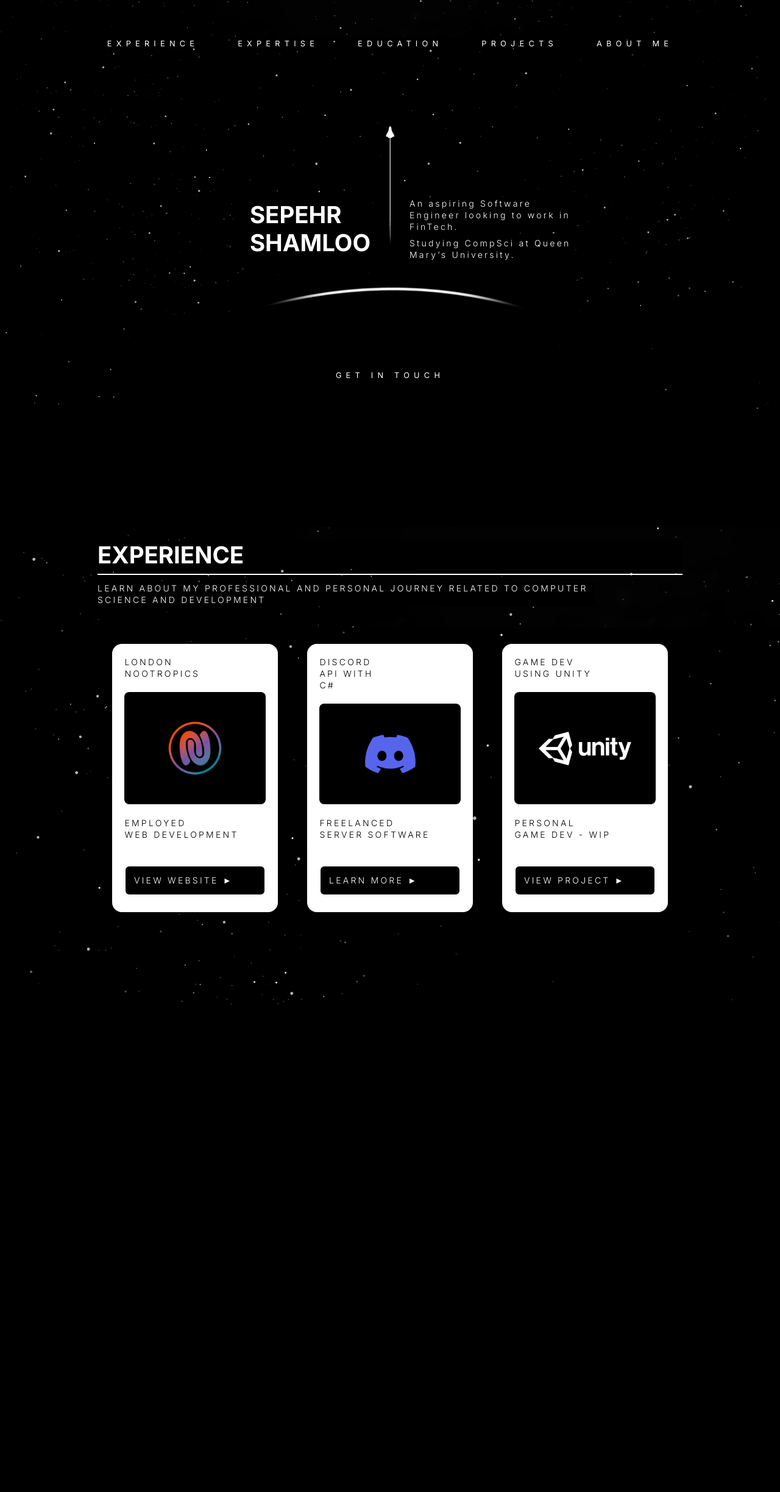
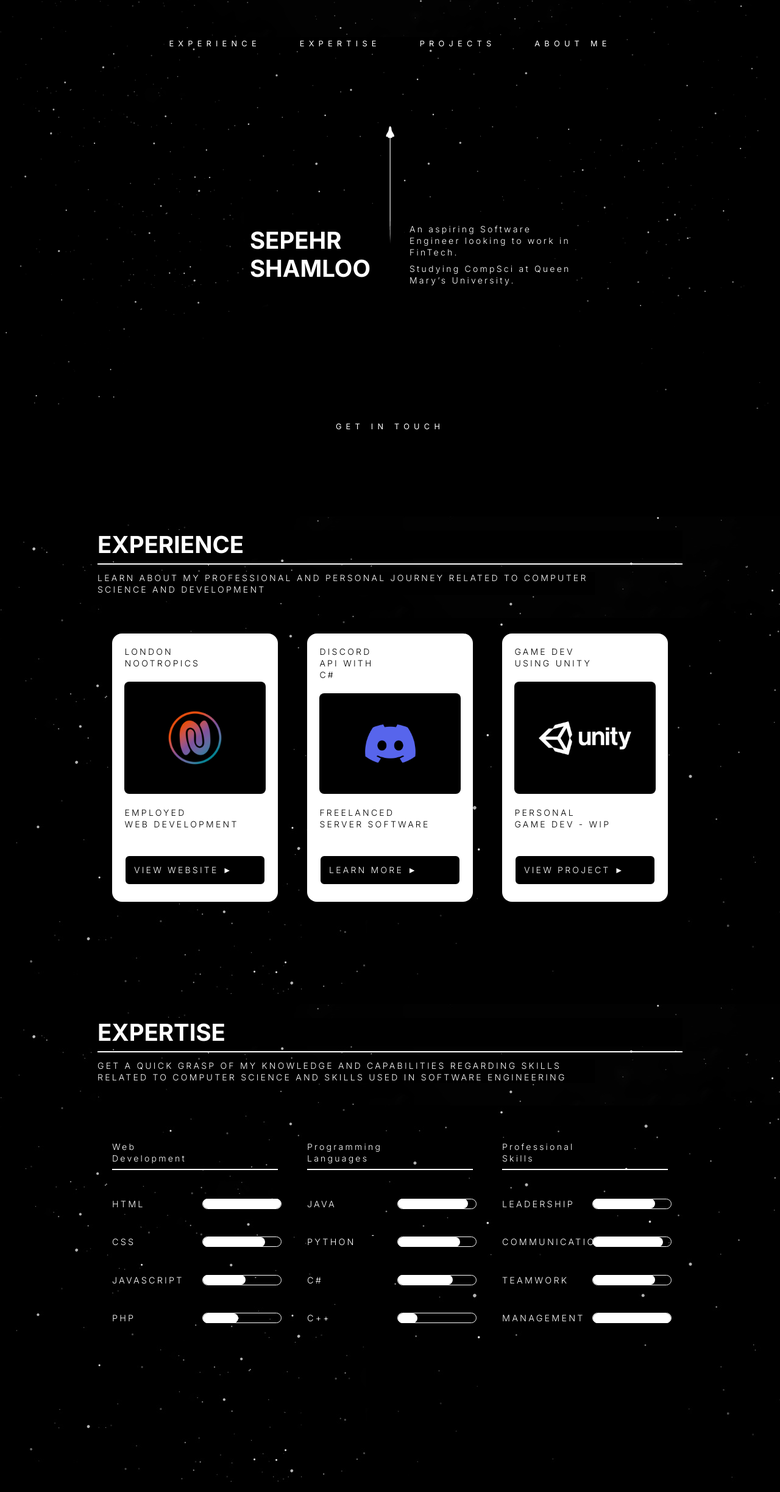
Before and after one commit to Sep-Fading/Sep-Fading.github.io, a PHP site: page / in a window 1280 px wide. Shown: the whole page at 61% size. Before the commit the page ends 1647 px from the top, so only its background shows below. Run offline with PHP 8.4, Linux system fonts and the light colour scheme.

Commit message:
Added more content

```diff
--- a/css/animations.css
+++ b/css/animations.css
@@ -12,3 +12,25 @@
     0% { opacity: 0; }
     100% { opacity: 1; }
 }
+
+/* Animation for skill bar slides */
+
+.slidebarAnimation {
+    animation-duration: 1000ms;
+    animation-timing-function: ease-in;
+    animation-delay: 100ms;
+    animation-iteration-count: 1;
+    animation-name: slide1;
+}
+
+@keyframes slide1 {
+    0% {
+        width: 0%;
+    }
+
+    100% {
+        width: 50%;
+    }
+}
+
+/* Slide In Animation */
--- a/css/index-styles.css
+++ b/css/index-styles.css
@@ -7,61 +7,61 @@
 
 .page-container-1 {
     width: 100vw;
-    height: 100vh;
+    height: 80vh;
     display: grid;
     grid-template-columns: 1fr 4fr 1fr;
-    grid-template-rows: 0.5fr 2fr 1fr;
+    grid-template-rows: 6fr 1fr;
     grid-template-areas:
-        'header header header'
         'content content content'
         'touchbtn touchbtn touchbtn';
     justify-content: center;
     place-items: center;
     align-content: center;
     grid-auto-flow: column;
-
-    row-gap: 5vh;
 }
 
-.page-content{
+.page-content {
     grid-column-start: 2;
     grid-column-end: 3;
+    grid-area: content;
     margin-inline: 10rem
 }
 
-.page-first-content-wrapper{
+.page-first-content-wrapper {
     display: grid;
+    ;
     grid-template-columns: 1fr 1fr;
     grid-template-rows: 1fr;
     column-gap: 5vw;
     place-items: center;
 }
 
-.h1-name{
+.h1-name {
     grid-column-start: 1;
     grid-column-end: 2;
     justify-self: end;
 }
 
-.h1-description{
+.h1-description {
     display: flex;
     flex-direction: column;
     gap: 1vh;
     grid-column-start: 2;
     grid-column-end: 3;
     justify-self: start;
-
+    margin-right: 40%;
 }
 
 /* contanct link button */
-.contact-link-btn{
+.contact-link-btn {
     display: grid;
     grid-area: touchbtn;
     grid-column-start: 2;
     grid-column-end: 3;
     align-self: baseline;
 }
-.contact-link-btn a{
+
+.contact-link-btn a {
     position: relative;
     color: #FFF;
     font-family: Inter;
@@ -74,9 +74,9 @@
 }
 
 
-/* Second section */
+/* EXPERIENCE SECTION */
 
-.page-container-2{
+.page-container-2 {
     background-image: url(../imgs/main_bgcontin.jpg);
     width: 100vw;
     height: 100vh;
@@ -89,22 +89,19 @@
     grid-auto-flow: column;
 
     row-gap: 5vh;
-    margin-block: 5%;
+    margin-top: 5%;
 }
 
-.section-title{
+.section-title {
     grid-column-start: 2;
     grid-column-end: 5;
     justify-self: center;
 }
 
-.section-title p{
+.section-title p {
     margin-right: 15%;
     margin-top: 1.25%;
 }
-
-
-/* columns */
 
 .exp-col {
     display: grid;
@@ -121,7 +118,7 @@
     border-radius: 1rem;
 }
 
-.exp-col p{
+.exp-col p {
     color: black;
     background-color: white;
     text-transform: uppercase;
@@ -130,7 +127,7 @@
     margin-block: 7.5%;
 }
 
-.exp-col-img{
+.exp-col-img {
     grid-row-start: 2;
     grid-row-end: 3;
 
@@ -140,11 +137,11 @@
     border-radius: 0.5rem;
 }
 
-.exp-col-btn{
+.exp-col-btn {
     margin-bottom: 2.5%;
 }
 
-.col1{
+.col1 {
     grid-row-start: 2;
     grid-row-end: 3;
 
@@ -152,18 +149,18 @@
     grid-column-end: 3;
 }
 
-.col1 p{
+.col1 p {
     margin-right: 50%;
 }
 
-.col1 .exp-col-img{
+.col1 .exp-col-img {
     background-image: url(../imgs/ldnnootslogo.png);
     background-size: contain;
     background-position: center;
     background-repeat: no-repeat;
 }
 
-.col2{
+.col2 {
     grid-row-start: 2;
     grid-row-end: 3;
 
@@ -171,18 +168,18 @@
     grid-column-end: 4;
 }
 
-.col2 p{
+.col2 p {
     margin-right: 50%;
 }
 
-.col2 .exp-col-img{
+.col2 .exp-col-img {
     background-image: url(../imgs/discordlogo.webp);
     background-size: contain;
     background-position: center;
     background-repeat: no-repeat;
 }
 
-.col3{
+.col3 {
     grid-row-start: 2;
     grid-row-end: 3;
 
@@ -190,22 +187,22 @@
     grid-column-end: 5;
 }
 
-.col3 p{
+.col3 p {
     margin-right: 40%;
 }
 
-.col3 .exp-col-img{
+.col3 .exp-col-img {
     background-image: url(../imgs/unitylogo.jpg);
     background-size: contain;
     background-position: center;
     background-repeat: no-repeat;
 }
 
-.exp-col-desc p{
+.exp-col-desc p {
     margin-right: 20%;
 }
 
-.exp-col-btn p{
+.exp-col-btn p {
     color: white;
     background-color: black;
     margin-right: 7.5%;
@@ -219,7 +216,7 @@
     transition: 500ms;
 }
 
-.exp-col-btn p:hover{
+.exp-col-btn p:hover {
     background-color: #FFF;
     color: black;
     border-style: solid;
@@ -229,3 +226,131 @@
     transition: 500ms;
     cursor: pointer;
 }
+
+
+/* EXPERTISE SECTION */
+.page-container-3 {
+    background-image: url(../imgs/main_bgcontin.jpg);
+    width: 100vw;
+    height: 100vh;
+    display: grid;
+    grid-template-columns: 0.5fr 1fr 1fr 1fr 0.5fr;
+    grid-template-rows: 0.5fr 2fr;
+    justify-content: center;
+    place-items: center;
+    align-content: center;
+    grid-auto-flow: column;
+
+    row-gap: 5vh;
+    margin-bottom: 5%;
+}
+
+.expertise-col{
+    width: 85%;
+    margin-top: 10%;
+    align-self: start;
+}
+
+.skills-container {
+    width: 300px;
+    height: 250px;
+    display: grid;
+    grid-template-columns: 0.25fr 1fr 0.25fr;
+    grid-template-rows: 1fr 1fr 1fr 1fr;
+}
+
+.itm1{
+    grid-row: 1/2;
+}
+
+.itm2{
+    grid-row: 2/3;
+}
+
+.itm3{
+    grid-row: 3/4;
+}
+
+.itm4{
+    grid-row: 4/5;
+}
+
+.skills-container p{
+    margin:0;
+    font-size: 0.9rem;
+}
+
+.skills-flex {
+    display: grid;
+    grid-template-columns: 10vw 10vw;
+    grid-template-rows: 1fr;
+    margin-block: 20px;
+    align-items: center;
+}
+
+.skill-bar {
+    width: 100%;
+    height: 15px;
+    border: 1px solid white;
+    margin: 0 20px;
+    border-radius: 20px;
+    display: flex;
+    align-items: center;
+}
+
+.skill-bar-inside {
+    border-radius: 30px;
+    width: 50%;
+    height: 16px;
+    background: white;
+}
+
+.htmlbar{
+    width: 100%;
+}
+
+.cssbar{
+    width: 80%;
+}
+
+.jsbar{
+    width: 55%;
+}
+
+.phpbar{
+    width: 45%;
+}
+
+.javabar{
+    width: 90%;
+}
+
+.pythonbar{
+    width: 80%;
+}
+
+.csharpbar{
+    width: 70%;
+}
+
+.cppbar{
+    width: 25%;
+}
+
+.leaderbar{
+    width: 80%;
+}
+
+.commsbar{
+    width: 90%;
+}
+
+.teambar{
+    width: 80%;
+}
+
+.managebar{
+    width: 100%;
+}
+
+/* PROJECTS SECTION */
--- a/css/main-theme.css
+++ b/css/main-theme.css
@@ -8,6 +8,18 @@ body {
     background-repeat: no-repeat;
 }
 
+.page-wrapper{
+    display: grid;
+    width: 100vw;
+    height: 200vh;
+    grid-template-columns: 1fr;
+    grid-template-rows: 1fr repeat(2, 5fr);
+    grid-template-areas:
+    'header-main'
+    'firstpage'
+    'secondpage';
+}
+
 /* Global styles */
 
 h1 {
@@ -16,6 +28,17 @@ h1 {
     font-size: 3vw;
     font-style: normal;
     font-weight: 700;
+    line-height: normal;
+    text-transform: uppercase;
+    background-color: black;
+}
+
+h3 {
+    color: #FFF;
+    font-family: Inter;
+    font-size: 0.9vw;
+    font-style: normal;
+    font-weight: 300;
     line-height: normal;
     text-transform: uppercase;
     background-color: black;
@@ -43,20 +66,18 @@ hr{
 
 /* Header & Nav Menu */
 
-.page-header-content-container {
-    width: 100%;
-    height: 20rem;
-    grid-area: header;
-}
-
 .page-header-center {
     justify-items: center;
     place-items: center;
 }
 
 .page-header{
-    grid-column-start: 2;
-    grid-column-end: 3;
+    display: flex;
+    grid-column-start: 1;
+    grid-column-end: 2;
+    place-self: center;
+    top: 0;
+    z-index: 10;
 }
 
 .page-header-nav ul {
@@ -68,6 +89,7 @@ hr{
     margin-block: 4rem;
     list-style: none;
     gap: 5vw;
+    background-color: black;
 }
 
 .page-header-nav ul li, .hoveranim{
--- a/index.html
+++ b/index.html
@@ -17,19 +17,18 @@
 </head>
 
 <body>
-    <div class="page-container-1">
+    <div class="page-wrapper">
         <div class="page-header">
             <div class="page-header-nav">
                 <ul>
                     <li><a href="">Experience</a></li>
                     <li><a href="">Expertise</a></li>
-                    <li><a href="">Education</a></li>
                     <li><a href="">Projects</a></li>
                     <li><a href="">About Me</a></li>
                 </ul>
             </div>
         </div>
-
+        <div class="page-container-1">
             <div class="page-content">
                 <div class="page-first-content-wrapper">
                     <div class="h1-name fadeinAnimation">
@@ -64,7 +63,9 @@
                     <p>Employed <br>web development</p>
                 </div>
                 <div class="exp-col-btn">
-                <a href=""><p>View Website  ►</p></a>
+                    <a href="">
+                        <p>View Website ►</p>
+                    </a>
                 </div>
             </div>
             <div class="exp-col col2">
@@ -77,7 +78,7 @@
                     <p>Freelanced <br>Server Software</p>
                 </div>
                 <div class="exp-col-btn">
-                <p>Learn more  ►</p>
+                    <p>Learn more ►</p>
                 </div>
             </div>
             <div class="exp-col col3">
@@ -90,8 +91,154 @@
                     <p>Personal <br>Game Dev - WIP</p>
                 </div>
                 <div class="exp-col-btn">
-                <a href=""><p>View Project  ►</p></a>
+                    <a href="">
+                        <p>View Project ►</p>
+                    </a>
                 </div>
+            </div>
+        </div>
+
+        <div class="page-container-3">
+            <div class="section-title">
+                <h1>Expertise</h1>
+                <hr>
+                <p>GET A QUICK GRASP OF MY KNOWLEDGE AND CAPABILITIES REGARDING SKILLS RELATED TO COMPUTER SCIENCE AND
+                    SKILLS USED IN SOFTWARE ENGINEERING</p>
+            </div>
+
+            <div class="expertise-col col1">
+                <div class="expertise-col-title">
+                    <p>Web Development</p>
+                    <hr>
+                    <br>
+                </div>
+                <div class="skills-container">
+                    <!-- HTML -->
+                    <div class="skills-flex itm1">
+                        <p>HTML</p>
+                        <div class="skill-bar">
+                            <div class="skill-bar-inside htmlbar"></div>
+                        </div>
+                    </div>
+
+                    <!-- CSS -->
+                    <div class="skills-flex itm2">
+                        <p>CSS</p>
+                        <div class="skill-bar">
+                            <div class="skill-bar-inside cssbar"></div>
+                        </div>
+
+                    </div>
+
+                    <!-- JS -->
+                    <div class="skills-flex itm3">
+                        <p>JAVASCRIPT</p>
+                        <div class="skill-bar">
+                            <div class="skill-bar-inside jsbar"></div>
+                        </div>
+
+                    </div>
+
+                    <!-- PHP -->
+                    <div class="skills-flex itm4">
+                        <p>PHP</p>
+                        <div class="skill-bar">
+                            <div class="skill-bar-inside phpbar"></div>
+                        </div>
+
+                    </div>
+                </div>
+            </div>
+
+            <div class="expertise-col col2">
+                <div class="expertise-col-title">
+                    <p>Programming Languages</p>
+                    <hr>
+                    <br>
+                </div>
+                <div class="skills-container">
+                    <!-- Java -->
+                    <div class="skills-flex itm1">
+                        <p>JAVA</p>
+                        <div class="skill-bar">
+                            <div class="skill-bar-inside javabar"></div>
+                        </div>
+
+                    </div>
+
+                    <!-- Python -->
+                    <div class="skills-flex itm2">
+                        <p>PYTHON</p>
+                        <div class="skill-bar">
+                            <div class="skill-bar-inside pythonbar"></div>
+                        </div>
+
+                    </div>
+
+                    <!-- C# -->
+                    <div class="skills-flex itm3">
+                        <p>C#</p>
+                        <div class="skill-bar">
+                            <div class="skill-bar-inside csharpbar"></div>
+                        </div>
+
+                    </div>
+
+                    <!-- C++ -->
+                    <div class="skills-flex itm4">
+                        <p>C++</p>
+                        <div class="skill-bar">
+                            <div class="skill-bar-inside cppbar"></div>
+                        </div>
+
+                    </div>
+                </div>
+            </div>
+
+            <div class="expertise-col col3">
+                <div class="expertise-col-title">
+                    <p>Professional <br>Skills</p>
+                    <hr>
+                    <br>
+                </div>
+                <div class="skills-container">
+                    <!-- Leadership -->
+                    <div class="skills-flex itm1">
+                        <p>LEADERSHIP</p>
+                        <div class="skill-bar">
+                            <div class="skill-bar-inside leaderbar"></div>
+                        </div>
+                    </div>
+
+                    <!-- Communication -->
+                    <div class="skills-flex itm2">
+                        <p>COMMUNICATION</p>
+                        <div class="skill-bar">
+                            <div class="skill-bar-inside commsbar"></div>
+                        </div>
+                    </div>
+
+                    <!-- Teamwork -->
+                    <div class="skills-flex itm3">
+                        <p>TEAMWORK</p>
+                        <div class="skill-bar">
+                            <div class="skill-bar-inside teambar"></div>
+                        </div>
+                    </div>
+
+                    <!-- Resource Management -->
+                    <div class="skills-flex itm4">
+                        <p>MANAGEMENT</p>
+                        <div class="skill-bar">
+                            <div class="skill-bar-inside managebar"></div>
+                        </div>
+                    </div>
+                </div>
+            </div>
+        </div>
+
+        <div class="page-container-4">
+
         </div>
     </div>
 </body>
```
Also changed, not shown: imgs/main_bg.png, 1 other file. Lines whose indentation alone changed are shown as unchanged.
